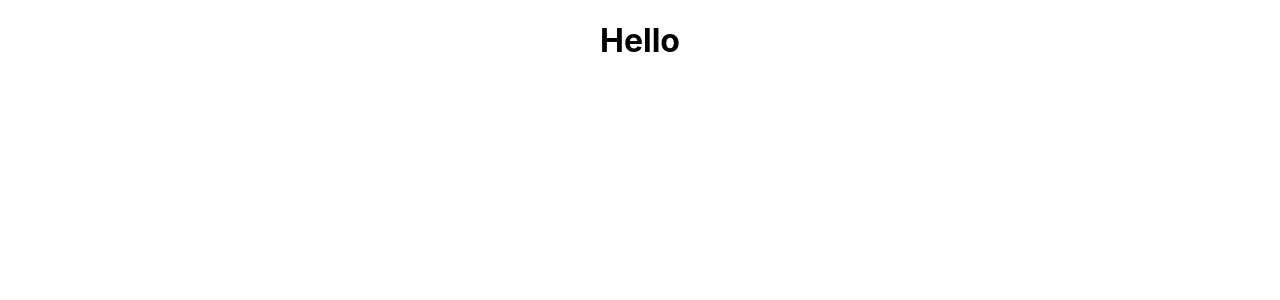
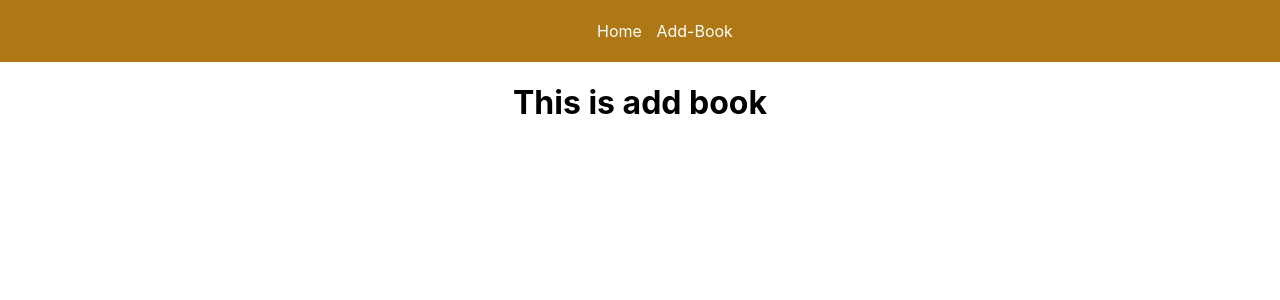
Before and after one commit to shariarhossain17/Redux-crud, a React (Create React App) app: page /add-book in a window 1280 px wide. Shown: the top 300 px of the page. Built offline with nearby package versions, Linux system fonts and the light colour scheme.

Commit message:
added navbar

```diff
--- a/package.json
+++ b/package.json
@@ -3,11 +3,14 @@
   "version": "0.1.0",
   "private": true,
   "dependencies": {
+    "@reduxjs/toolkit": "^1.8.3",
     "@testing-library/jest-dom": "^5.16.5",
     "@testing-library/react": "^13.3.0",
     "@testing-library/user-event": "^13.5.0",
     "react": "^18.2.0",
     "react-dom": "^18.2.0",
+    "react-redux": "^8.0.2",
+    "react-router-dom": "^6.3.0",
     "react-scripts": "5.0.1",
     "web-vitals": "^2.1.4"
   },
--- a/src/App.js
+++ b/src/App.js
@@ -1,9 +1,19 @@
+import { Route, Routes } from 'react-router-dom';
 import './App.css';
+import AddBook from './Features/AddBook';
+import EditBook from './Features/EditBook';
+import Home from './Pages/Home';
+import Navbar from './Pages/Navbar';
 
 function App() {
   return (
     <div className="App">
-      <h1>Hello</h1>
+      <Navbar/>
+      <Routes>
+        <Route path='/' element={<Home/>}></Route>
+        <Route path='/add-book' element={<AddBook/>}></Route>
+        <Route path='/edit-book' element={<EditBook/>}></Route>
+      </Routes>
     </div>
   );
 }
--- /dev/null
+++ b/src/Css/Navbar.css
@@ -0,0 +1,9 @@
+.nav ul a {
+  color: #fff;
+  text-decoration: none;
+  margin-left: 10px;
+}
+.nav {
+  background-color: rgb(174, 120, 20);
+  padding: 5px 10px;
+}
--- /dev/null
+++ b/src/Features/AddBook.jsx
@@ -0,0 +1,11 @@
+import React from 'react';
+
+const AddBook = () => {
+    return (
+        <div>
+            <h1>This is add book</h1>
+        </div>
+    );
+};
+
+export default AddBook;
--- /dev/null
+++ b/src/Features/EditBook.jsx
@@ -0,0 +1,11 @@
+import React from 'react';
+
+const EditBook = () => {
+    return (
+        <div>
+            <h1>This is Edit book</h1>
+        </div>
+    );
+};
+
+export default EditBook;
--- a/src/Pages/Navbar.jsx
+++ b/src/Pages/Navbar.jsx
@@ -0,0 +1,15 @@
+import React from "react";
+import { Link } from "react-router-dom";
+import '../Css/Navbar.css';
+const Navbar = () => {
+  return (
+    <div className="nav">
+      <ul>
+        <Link to="/"> Home</Link>
+        <Link to="/add-book"> Add-Book</Link>
+      </ul>
+    </div>
+  );
+};
+
+export default Navbar;
--- a/src/index.js
+++ b/src/index.js
@@ -1,13 +1,16 @@
-import React from 'react';
-import ReactDOM from 'react-dom/client';
-import './index.css';
-import App from './App';
-import reportWebVitals from './reportWebVitals';
+import React from "react";
+import ReactDOM from "react-dom/client";
+import { BrowserRouter } from "react-router-dom";
+import App from "./App";
+import "./index.css";
+import reportWebVitals from "./reportWebVitals";
 
-const root = ReactDOM.createRoot(document.getElementById('root'));
+const root = ReactDOM.createRoot(document.getElementById("root"));
 root.render(
   <React.StrictMode>
-    <App />
+    <BrowserRouter>
+      <App />
+    </BrowserRouter>
   </React.StrictMode>
 );
 
```
Also changed, not shown: src/Features/ShowBook.jsx (added, +11 -0 lines), src/Features/bookSlice.js (added), 1 other file (tests, documents, lock files or other folders).
